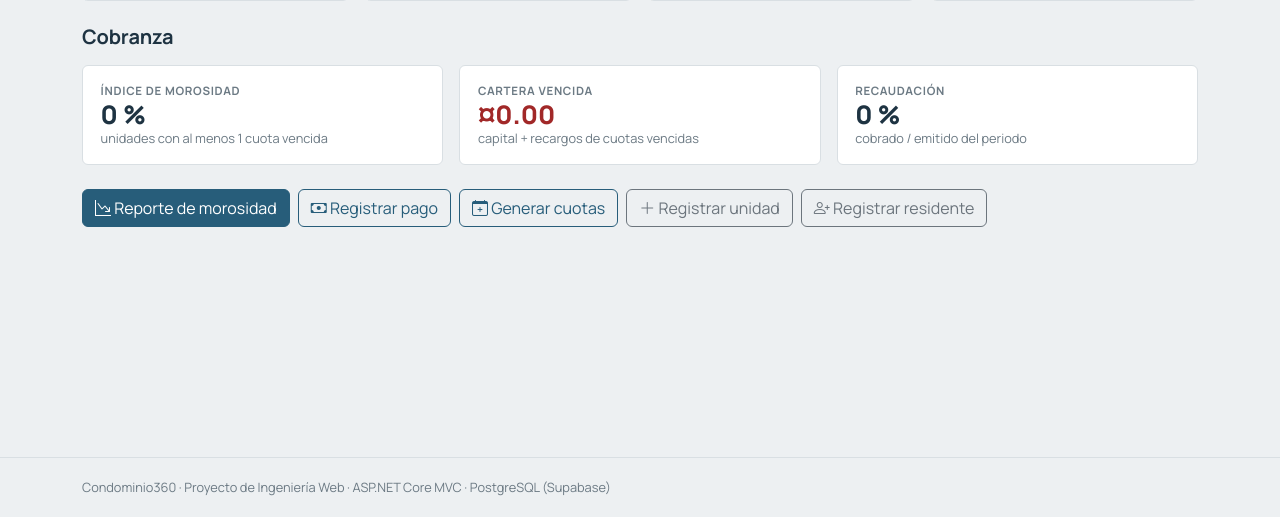
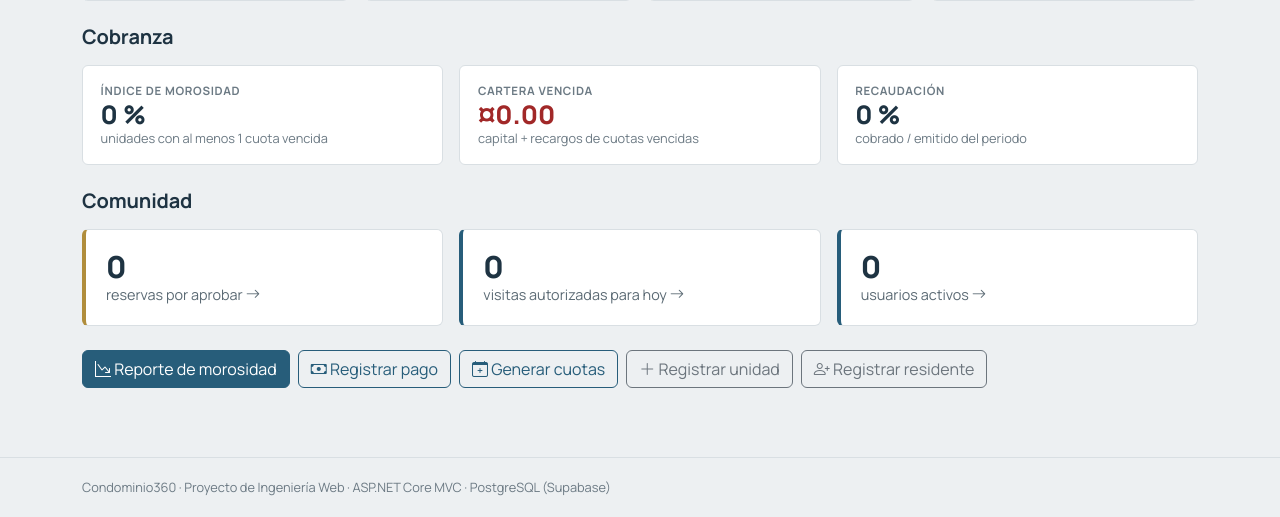
Before and after one commit to BrunoMorenoDev/Condominio360, an ASP.NET Core app: template Condominio360/Views/Panel/Index.cshtml in a window 1280 px wide. Shown: the part 283-800 px from the top of the page. Run offline with ASP.NET Core 8, Linux system fonts and the light colour scheme; the template is opened without the code that fills it, so the values that code supplies are empty; the project's own start-up code is not run, and a stand-in starts its controllers and pages; some libraries are stand-ins or nearby versions.

Commit message:
feat(panel): panel y menú por rol para administrador, residente y guardia

```diff
--- a/Condominio360/ViewModels/PanelViewModel.cs
+++ b/Condominio360/ViewModels/PanelViewModel.cs
@@ -14,4 +14,9 @@ public class PanelViewModel
     public decimal TasaRecaudacion { get; set; }
     public string PeriodoRecaudacion { get; set; } = string.Empty;
     public int PagosPorVerificar { get; set; }
+
+    // Comunidad
+    public int ReservasPorAprobar { get; set; }
+    public int VisitasHoy { get; set; }
+    public int UsuariosActivos { get; set; }
 }
--- a/Condominio360/Views/Panel/Index.cshtml
+++ b/Condominio360/Views/Panel/Index.cshtml
@@ -63,6 +63,34 @@
     </div>
 </div>
 
+<h2 class="h5 mt-4 mb-3">Comunidad</h2>
+<div class="row g-3 mb-4">
+    <div class="col-sm-4">
+        <a class="text-decoration-none" asp-controller="Reservas" asp-action="Index" asp-route-estado="Solicitada">
+            <div class="indicador indicador-laton">
+                <span class="indicador-valor">@Model.ReservasPorAprobar</span>
+                <span class="indicador-texto">reservas por aprobar <i class="bi bi-arrow-right"></i></span>
+            </div>
+        </a>
+    </div>
+    <div class="col-sm-4">
+        <a class="text-decoration-none" asp-controller="Garita" asp-action="Index">
+            <div class="indicador">
+                <span class="indicador-valor">@Model.VisitasHoy</span>
+                <span class="indicador-texto">visitas autorizadas para hoy <i class="bi bi-arrow-right"></i></span>
+            </div>
+        </a>
+    </div>
+    <div class="col-sm-4">
+        <a class="text-decoration-none" asp-controller="Usuarios" asp-action="Index">
+            <div class="indicador">
+                <span class="indicador-valor">@Model.UsuariosActivos</span>
+                <span class="indicador-texto">usuarios activos <i class="bi bi-arrow-right"></i></span>
+            </div>
+        </a>
+    </div>
+</div>
+
 <div class="d-flex flex-wrap gap-2">
     <a asp-controller="Morosidad" asp-action="Index" class="btn btn-primary"><i class="bi bi-graph-down-arrow"></i> Reporte de morosidad</a>
     <a asp-controller="Pagos" asp-action="Create" class="btn btn-outline-primary"><i class="bi bi-cash"></i> Registrar pago</a>
--- a/Condominio360/Views/Shared/_Layout.cshtml
+++ b/Condominio360/Views/Shared/_Layout.cshtml
@@ -2,6 +2,8 @@
     var controlador = ViewContext.RouteData.Values["controller"]?.ToString();
     var autenticado = User.Identity?.IsAuthenticated == true;
     var esAdmin = User.IsInRole(Rol.Administrador);
+    var esResidente = User.IsInRole(Rol.Residente);
+    var esGuardia = User.IsInRole(Rol.Guardia);
     var nombre = User.FindFirst("NombreCompleto")?.Value ?? User.Identity?.Name;
     var rol = User.FindFirst(ClaimTypes.Role)?.Value;
     var inicio = autenticado ? "Panel" : "Home";
@@ -35,7 +37,10 @@
                     @if (autenticado)
                     {
                         <ul class="navbar-nav me-auto">
-                            <li class="nav-item"><a class="nav-link @Activo("Panel")" asp-controller="Panel" asp-action="Index"><i class="bi bi-speedometer2"></i> Panel</a></li>
+                            @if (!esGuardia)
+                            {
+                                <li class="nav-item"><a class="nav-link @Activo("Panel")" asp-controller="Panel" asp-action="Index"><i class="bi bi-speedometer2"></i> @(esResidente ? "Inicio" : "Panel")</a></li>
+                            }
                             @if (esAdmin)
                             {
                                 <li class="nav-item"><a class="nav-link @Activo("Unidades")" asp-controller="Unidades" asp-action="Index"><i class="bi bi-buildings"></i> Unidades</a></li>
@@ -56,14 +61,48 @@
                                         <li><a class="dropdown-item @Activo("ConfiguracionCobro")" asp-controller="ConfiguracionCobro" asp-action="Index"><i class="bi bi-sliders"></i> Configuración de cobro</a></li>
                                     </ul>
                                 </li>
+                                <li class="nav-item dropdown">
+                                    <a class="nav-link dropdown-toggle @Activo("AreasComunales", "Reservas", "Garita")"
+                                       href="#" role="button" data-bs-toggle="dropdown" aria-expanded="false">
+                                        <i class="bi bi-tree"></i> Comunidad
+                                    </a>
+                                    <ul class="dropdown-menu">
+                                        <li><a class="dropdown-item @Activo("Reservas")" asp-controller="Reservas" asp-action="Index"><i class="bi bi-calendar-check"></i> Reservas</a></li>
+                                        <li><a class="dropdown-item @Activo("AreasComunales")" asp-controller="AreasComunales" asp-action="Index"><i class="bi bi-house-gear"></i> Áreas comunales</a></li>
+                                        <li><hr class="dropdown-divider"></li>
+                                        <li><a class="dropdown-item @Activo("Garita")" asp-controller="Garita" asp-action="Index"><i class="bi bi-door-open"></i> Visitas (garita)</a></li>
+                                    </ul>
+                                </li>
+                                <li class="nav-item"><a class="nav-link @Activo("Usuarios")" asp-controller="Usuarios" asp-action="Index"><i class="bi bi-person-gear"></i> Usuarios</a></li>
+                            }
+                            else if (esResidente)
+                            {
+                                <li class="nav-item"><a class="nav-link @Activo("MiCuenta")" asp-controller="MiCuenta" asp-action="Index"><i class="bi bi-receipt"></i> Mi cuenta</a></li>
+                                <li class="nav-item"><a class="nav-link @Activo("MisReservas")" asp-controller="MisReservas" asp-action="Index"><i class="bi bi-calendar-check"></i> Reservas</a></li>
+                                <li class="nav-item"><a class="nav-link @Activo("MisVisitas")" asp-controller="MisVisitas" asp-action="Index"><i class="bi bi-person-check"></i> Visitas</a></li>
+                            }
+                            else if (esGuardia)
+                            {
+                                <li class="nav-item"><a class="nav-link @Activo("Garita")" asp-controller="Garita" asp-action="Index"><i class="bi bi-door-open"></i> Garita</a></li>
                             }
                         </ul>
-                        <div class="d-flex align-items-center gap-3">
-                            <span class="usuario-actual"><i class="bi bi-person-circle"></i> @nombre <span class="opacity-75">· @rol</span></span>
-                            <form asp-controller="Account" asp-action="Logout" method="post" class="m-0">
-                                <button type="submit" class="btn btn-sm btn-outline-light">Cerrar sesión</button>
-                            </form>
-                        </div>
+                        @* Usuario de la sesión: menú compacto con su rol y el cierre de sesión *@
+                        <ul class="navbar-nav ms-lg-2">
+                            <li class="nav-item dropdown">
+                                <a class="nav-link dropdown-toggle usuario-actual" href="#" role="button" data-bs-toggle="dropdown" aria-expanded="false">
+                                    <i class="bi bi-person-circle"></i> @nombre
+                                </a>
+                                <ul class="dropdown-menu dropdown-menu-end">
+                                    <li><span class="dropdown-item-text texto-pequeno">Rol: <strong>@rol</strong></span></li>
+                                    <li><hr class="dropdown-divider"></li>
+                                    <li>
+                                        <form asp-controller="Account" asp-action="Logout" method="post" class="m-0">
+                                            <button type="submit" class="dropdown-item"><i class="bi bi-box-arrow-right"></i> Cerrar sesión</button>
+                                        </form>
+                                    </li>
+                                </ul>
+                            </li>
+                        </ul>
                     }
                     else
                     {
--- a/Condominio360/wwwroot/css/site.css
+++ b/Condominio360/wwwroot/css/site.css
@@ -86,6 +86,7 @@ a:focus-visible {
 }
 
 .usuario-actual { color: rgba(255, 255, 255, .85); font-size: .9rem; }
+.barra .nav-link { white-space: nowrap; }
 
 /* ===== Placa de puerta: el elemento distintivo ===== */
 .placa {
```
Also changed, not shown: Condominio360/Controllers/PanelController.cs (+46 -8 lines), Condominio360/Views/Panel/Residente.cshtml (added, +104 -0 lines).
